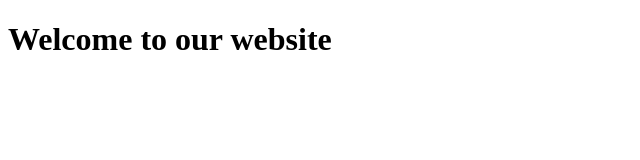
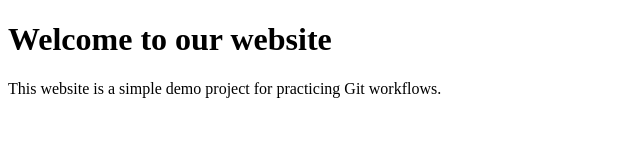
Before and after one commit to MeemJarrin/tiny-website, a plain HTML site: page index.html in a window 1280 px wide. Shown: the whole page, without its empty margins (0-640 px from the left). Drawn offline with Linux system fonts and the light colour scheme.

Commit message:
Add introductory paragraph to the homepage

```diff
--- a/index.html
+++ b/index.html
@@ -5,5 +5,6 @@
 </head>
 <body>
     <h1>Welcome to our website</h1>
+    <p>This website is a simple demo project for practicing Git workflows.</p>
 </body>
 </html>
```
